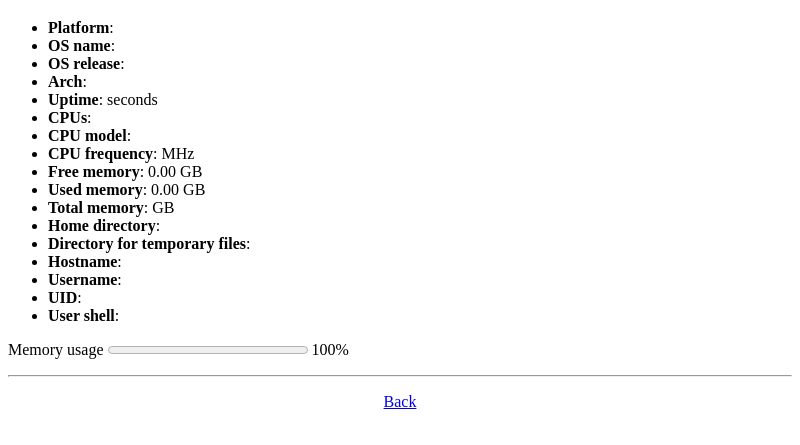
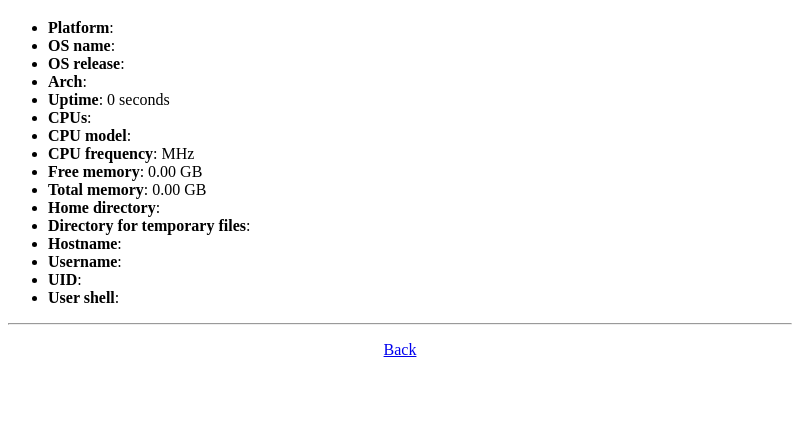
Before and after one commit to zurg3/test, an Electron app: page electron_app/system_info.html in a window 800 px wide. Shown: the part 61-506 px from the top of the page. Drawn offline with Linux system fonts and the light colour scheme; no server answers.

Commit message:
Edited some files

```diff
--- a/electron_app/main.js
+++ b/electron_app/main.js
@@ -14,7 +14,8 @@ function createWindow() {
     webPreferences: {
       preload: path.join(__dirname, 'preload.js'),
       nodeIntegration: true,
-      enableRemoteModule: true
+      enableRemoteModule: true,
+      contextIsolation: false
     }
   });
 
--- a/electron_app/package.json
+++ b/electron_app/package.json
@@ -1,6 +1,6 @@
 {
   "name": "TestElectronApp",
-  "version": "2.2.1",
+  "version": "2.2.2",
   "description": "Test Electron App",
   "main": "main.js",
   "scripts": {
--- a/electron_app/system_info.html
+++ b/electron_app/system_info.html
@@ -9,18 +9,22 @@
     <script>
       const os = require('os');
 
+      function convert_b_to_gb(b) {
+        return (b / 1024 / 1024 / 1024).toFixed(2);
+      }
+
       function update_system_info() {
-        var used_mem = os.totalmem() - os.freemem();
-        var free_mem_gb = (os.freemem() / 1024 / 1024 / 1024).toFixed(2);
-        var used_mem_gb = (used_mem / 1024 / 1024 / 1024).toFixed(2);
-        var total_mem_gb = (os.totalmem() / 1024 / 1024 / 1024).toFixed(2);
-        var mem_usage = (used_mem / os.totalmem()).toFixed(2) * 100;
+        //var used_mem = os.totalmem() - os.freemem();
+        var free_mem_gb = convert_b_to_gb(os.freemem());
+        //var used_mem_gb = (used_mem / 1024 / 1024 / 1024).toFixed(2);
+        var total_mem_gb = convert_b_to_gb(os.totalmem());
+        //var mem_usage = (used_mem / os.totalmem()).toFixed(2) * 100;
 
-        document.getElementById('os_uptime').innerText = os.uptime();
+        document.getElementById('os_uptime').innerText = Math.floor(os.uptime());
         document.getElementById('os_freemem').innerText = free_mem_gb;
-        document.getElementById('os_usedmem').innerText = used_mem_gb;
-        document.getElementById('mem_usage_bar').value = mem_usage;
-        document.getElementById('mem_usage').innerText = mem_usage;
+        //document.getElementById('os_usedmem').innerText = used_mem_gb;
+        //document.getElementById('mem_usage_bar').value = mem_usage;
+        //document.getElementById('mem_usage').innerText = mem_usage;
 
         setTimeout(update_system_info, 500);
       }
@@ -28,21 +32,21 @@
       function start() {
         update_system_info();
 
-        var used_mem = os.totalmem() - os.freemem();
-        var free_mem_gb = (os.freemem() / 1024 / 1024 / 1024).toFixed(2);
-        var used_mem_gb = (used_mem / 1024 / 1024 / 1024).toFixed(2);
-        var total_mem_gb = (os.totalmem() / 1024 / 1024 / 1024).toFixed(2);
+        //var used_mem = os.totalmem() - os.freemem();
+        var free_mem_gb = convert_b_to_gb(os.freemem());
+        //var used_mem_gb = (used_mem / 1024 / 1024 / 1024).toFixed(2);
+        var total_mem_gb = convert_b_to_gb(os.totalmem());
 
         document.getElementById('os_platform').innerText = os.platform();
         document.getElementById('os_type').innerText = os.type();
         document.getElementById('os_release').innerText = os.release();
         document.getElementById('os_arch').innerText = os.arch();
-        document.getElementById('os_uptime').innerText = os.uptime();
+        document.getElementById('os_uptime').innerText = Math.floor(os.uptime());
         document.getElementById('os_cpus_length').innerText = os.cpus().length;
         document.getElementById('os_cpus_model').innerText = os.cpus()[0]['model'];
         document.getElementById('os_cpus_speed').innerText = os.cpus()[0]['speed'];
         document.getElementById('os_freemem').innerText = free_mem_gb;
-        document.getElementById('os_usedmem').innerText = used_mem_gb;
+        //document.getElementById('os_usedmem').innerText = used_mem_gb;
         document.getElementById('os_totalmem').innerText = total_mem_gb;
         document.getElementById('os_homedir').innerText = os.homedir();
         document.getElementById('os_tmpdir').innerText = os.tmpdir();
@@ -62,7 +66,7 @@
       <li><b>CPU model</b>: <span id="os_cpus_model"></span></li>
       <li><b>CPU frequency</b>: <span id="os_cpus_speed"></span> MHz</li>
       <li><b>Free memory</b>: <span id="os_freemem"></span> GB</li>
-      <li><b>Used memory</b>: <span id="os_usedmem"></span> GB</li>
+      <!-- <li><b>Used memory</b>: <span id="os_usedmem"></span> GB</li> -->
       <li><b>Total memory</b>: <span id="os_totalmem"></span> GB</li>
       <li><b>Home directory</b>: <span id="os_homedir"></span></li>
       <li><b>Directory for temporary files</b>: <span id="os_tmpdir"></span></li>
@@ -71,7 +75,7 @@
       <li><b>UID</b>: <span id="os_userinfo_uid"></span></li>
       <li><b>User shell</b>: <span id="os_userinfo_shell"></span></li>
     </ul>
-    <p>Memory usage <progress id="mem_usage_bar" max="100" value="" style="width: 200px;"></progress> <span id="mem_usage">100</span>%</p>
+    <!-- <p>Memory usage <progress id="mem_usage_bar" max="100" value="" style="width: 200px;"></progress> <span id="mem_usage">100</span>%</p> -->
     <hr>
     <p align="center"><a href="index.html">Back</a></p>
   </body>
```
Also changed, not shown: node_app.js (+4 -4 lines).
